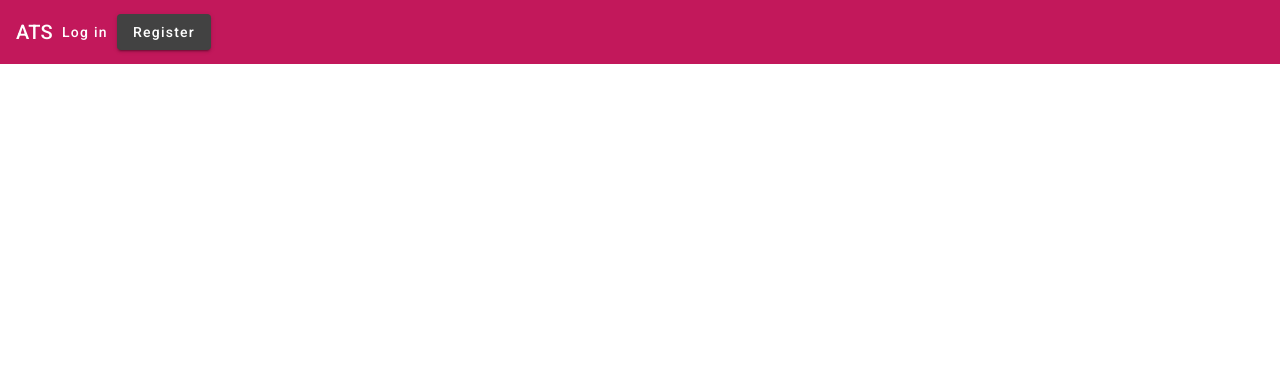
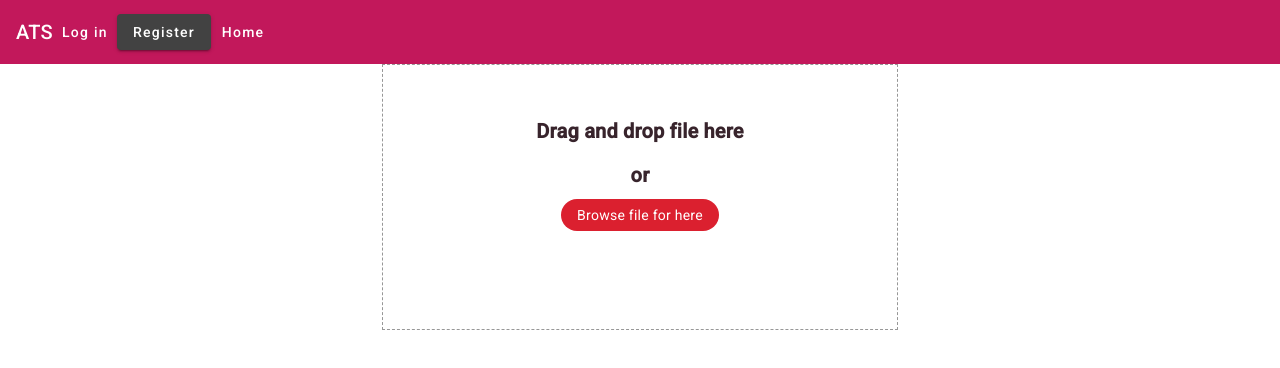
Before and after one commit to shubh1613/ATS-Frontend, an Angular app in the folder ats-frontend/: page /homepage in a window 1280 px wide. Before the commit this address led to /. Shown: the top 368 px of the page. Built offline with nearby package versions, Linux system fonts and the light colour scheme.

Commit message:
Resume Upload page added

```diff
--- a/ats-frontend/src/app/app-routing.module.ts
+++ b/ats-frontend/src/app/app-routing.module.ts
@@ -2,10 +2,12 @@ import { NgModule } from '@angular/core';
 import { Routes, RouterModule } from '@angular/router';
 import { LogInComponent } from './components/log-in/log-in.component';
 import { RegisterComponent } from './components/register/register.component';
+import { HomepageComponent } from './components/homepage/homepage.component';
 const routes: Routes = [
   { path: '', pathMatch: 'full', redirectTo: 'login' },
   { path: 'login', component: LogInComponent },
-  { path: 'register', component: RegisterComponent }
+  { path: 'register', component: RegisterComponent },
+  { path: 'homepage', component: HomepageComponent }
 ];
 @NgModule({
   imports: [RouterModule.forRoot(routes)],
--- a/ats-frontend/src/app/app.component.html
+++ b/ats-frontend/src/app/app.component.html
@@ -4,6 +4,7 @@
   <span class="nav-tool-items">
     <a mat-button routerLink="login" routerLinkActive="active">Log in</a>
     <a mat-button mat-raised-button routerLink="register" routerLinkActive="active">Register</a>
+    <a mat-button routerLink="homepage" routerLinkActive="active">Home</a>
   </span>
 </mat-toolbar>
 <router-outlet></router-outlet>
--- /dev/null
+++ b/ats-frontend/src/app/components/homepage/homepage.component.html
@@ -0,0 +1,17 @@
+<form [formGroup]="myForm">
+    <div class="dropzone" appDnd>
+        <div class = "form-group">
+            <input type="file"
+                formControlName="file"
+                id="file"
+                type="file"
+                class="form-control"
+                (change)="onFileChange($event)"/>
+
+            <img>
+            <h3>Drag and drop file here</h3>
+            <h3>or</h3>
+            <label for="fileDropRef">Browse file for here</label>
+        </div>
+    </div>
+</form>
--- /dev/null
+++ b/ats-frontend/src/app/components/homepage/homepage.component.scss
@@ -0,0 +1,35 @@
+.dropzone{
+    width : 450px;
+    height : 200px;
+    padding: 2rem;
+    text-align: center;
+    border: dashed 1px #979797;
+    position: relative;
+    margin: 0 auto;
+
+    input {
+        opacity: 0;
+        position: absolute;
+        z-index: 2;
+        width: 100%;
+        height: 100%;
+        top: 0;
+        left: 0;
+    }
+
+    label {
+        color: white;
+        height: 183px;
+        width: 44px;
+        border-radius: 21.5px;
+        background-color: #db202f;
+        padding: 8px 16px;
+    }
+
+    h3{
+        font-size: 20px;
+        font-weight: 600;
+        color: #38242c;
+    }
+
+}
--- /dev/null
+++ b/ats-frontend/src/app/components/homepage/homepage.component.ts
@@ -0,0 +1,53 @@
+import { Component } from '@angular/core';
+import { HttpClient } from '@angular/common/http';
+import { FormGroup, FormControl, Validators} from '@angular/forms';
+
+@Component({
+  selector: 'app-homepage',
+  templateUrl: './homepage.component.html',
+  styleUrls: ['./homepage.component.scss']
+})
+export class HomepageComponent {
+    // declare form
+    myForm = new FormGroup({
+      file: new FormControl('', [Validators.required]),
+      fileSource: new FormControl('', [Validators.required])
+    });
+
+    //constructor
+    constructor(private http: HttpClient) { }
+
+
+    get f(){
+      return this.myForm.controls;
+    }
+
+
+    /**
+   * Write code on Method
+   *
+   * @return response()
+   */
+  onFileChange(event:any) {
+
+    if (event.target.files.length > 0) {
+      const file = event.target.files[0];
+      this.myForm.patchValue({
+        fileSource: file
+      });
+      this.submit(file);
+    }
+
+  }
+
+  submit(file: string | Blob){
+    if(this.myForm.get('fileSource')){
+        let formData = new FormData();
+        formData.append('file', file);
+        this.http.post('http://localhost:4000/upload', formData)
+          .subscribe(res => {
+            console.log(res);
+          })
+      }
+    }
+}
```
Also changed, not shown: ats-frontend/src/app/app.module.ts (+6 -2 lines), ats-frontend/src/app/directives/dnd/dnd.directive.ts (added, +43 -0 lines), 2 other files (tests, documents, lock files or other folders).
